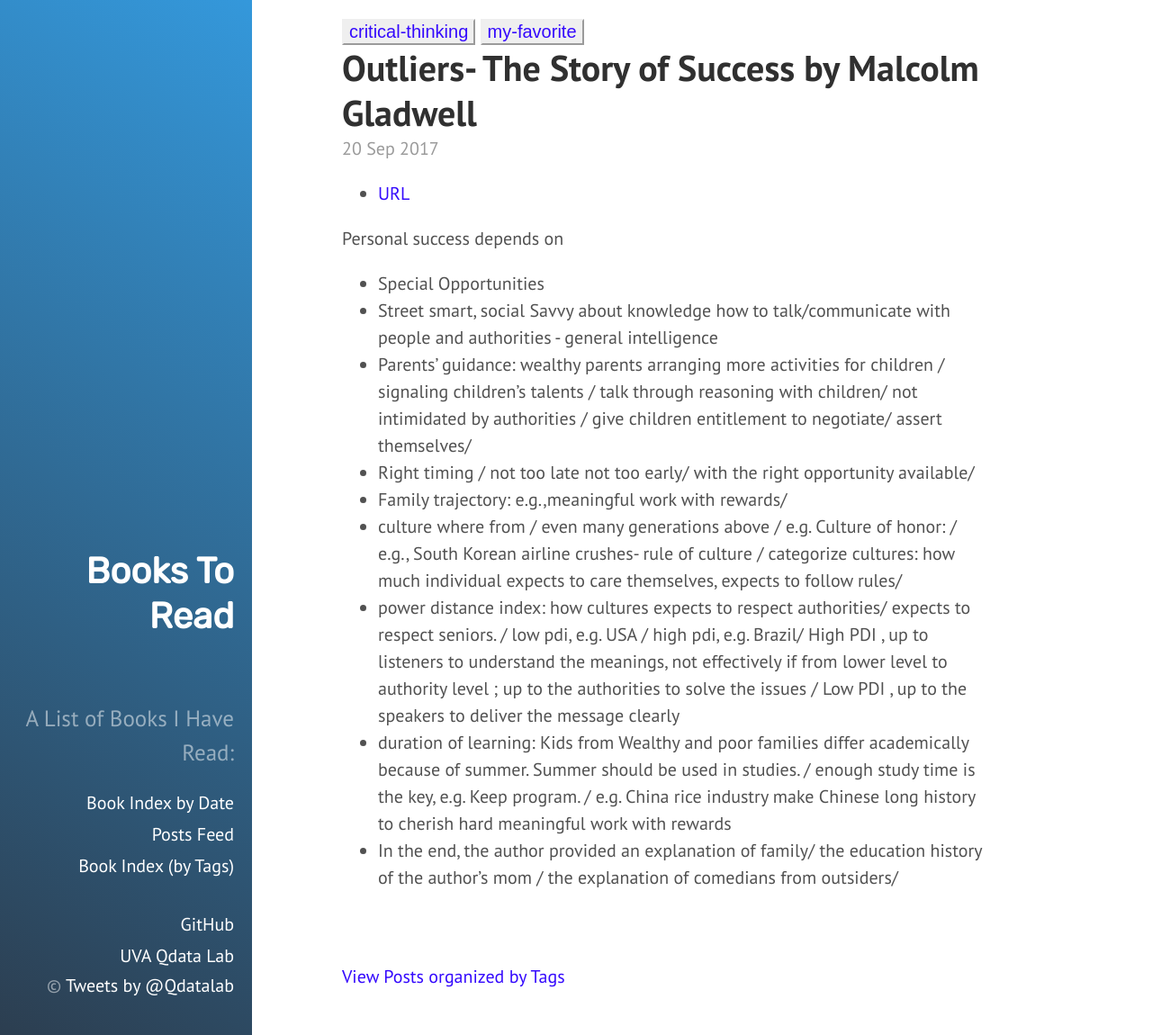
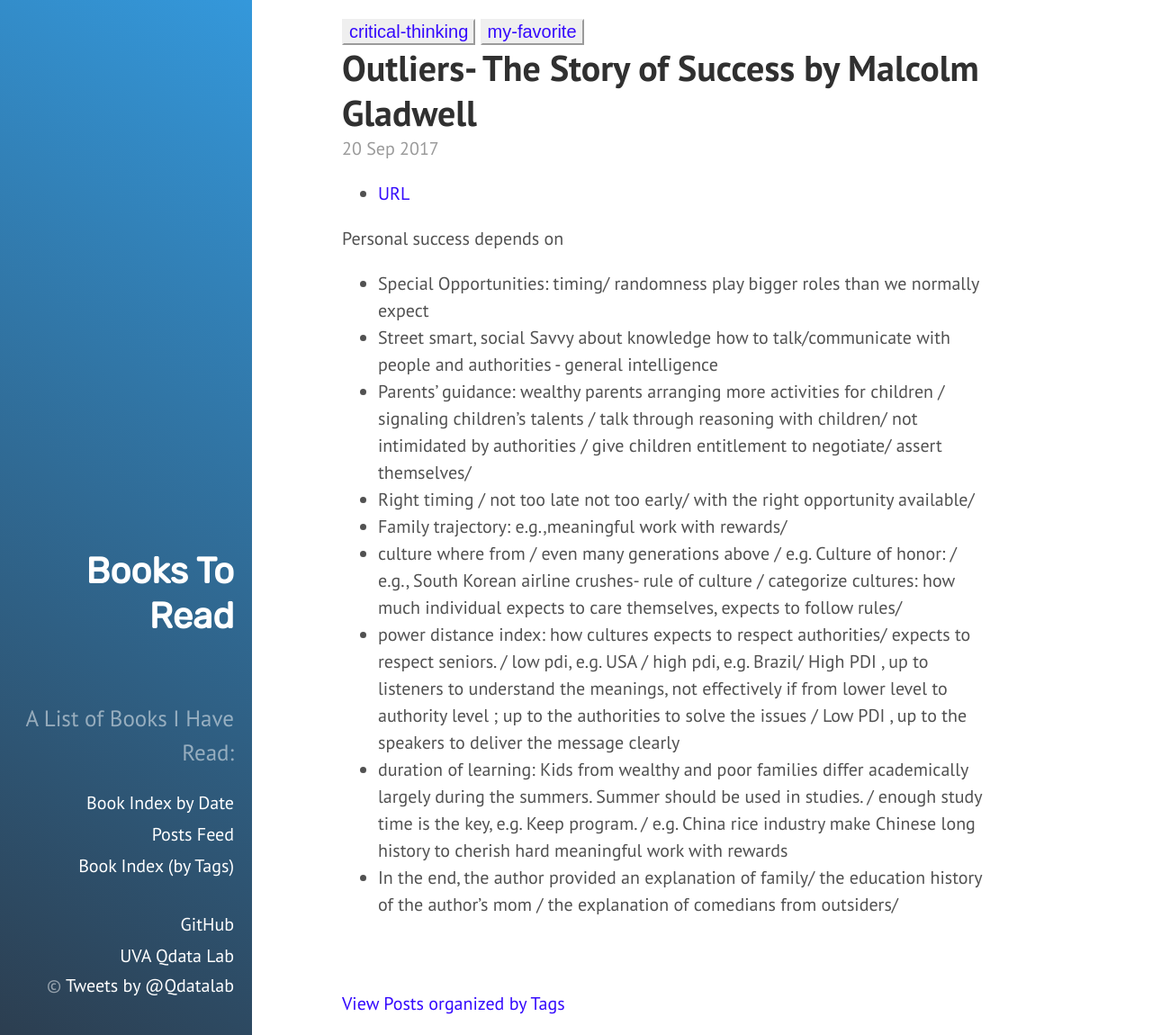
Before and after one commit to qiyanjun/books2read, a Jekyll site: the page built from _posts/2017-09-20-Outliers.md, in a window 1280 px wide and 1150 px high. Shown: the whole window at 90% size. Built offline with Jekyll 4.4.1, drawn with Linux system fonts in a browser that asks for light colours.

Commit message:
Update 2017-09-20-Outliers.md

```diff
--- a/_posts/2017-09-20-Outliers.md
+++ b/_posts/2017-09-20-Outliers.md
@@ -10,12 +10,12 @@
 - [URL](https://www.goodreads.com/book/show/3228917-outliers)
 
 Personal success depends on
-* Special Opportunities
+* Special Opportunities: timing/ randomness play bigger roles than we normally expect
 * Street smart, social Savvy about knowledge how to talk/communicate with people and authorities - general intelligence
 * Parents' guidance: wealthy parents arranging more activities for children / signaling children's talents / talk through reasoning with children/ not intimidated by authorities / give children entitlement to negotiate/ assert themselves/
 * Right timing / not too late not too early/ with the right opportunity available/
 * Family trajectory: e.g.,meaningful work with rewards/
 * culture where from / even many generations above / e.g. Culture of honor: / e.g., South Korean airline crushes- rule of culture / categorize cultures: how much individual expects to care themselves, expects to follow rules/
 * power distance index: how cultures expects to respect authorities/ expects to respect seniors. / low pdi, e.g. USA / high pdi, e.g. Brazil/ High PDI , up to listeners to understand the meanings, not effectively if from lower level to authority level ; up to the authorities to solve the issues / Low PDI , up to the speakers to deliver the message clearly
-* duration of learning: Kids from Wealthy and poor families differ academically because of summer. Summer should be used in studies. / enough study time is the key, e.g. Keep program. / e.g. China rice industry make Chinese long history to cherish hard meaningful work with rewards
+* duration of learning: Kids from wealthy and poor families differ academically largely during the summers. Summer should be used in studies. / enough study time is the key, e.g. Keep program. / e.g. China rice industry make Chinese long history to cherish hard meaningful work with rewards
 * In the end, the author provided an explanation of family/ the education history of the author's mom / the explanation of comedians from outsiders/
```
